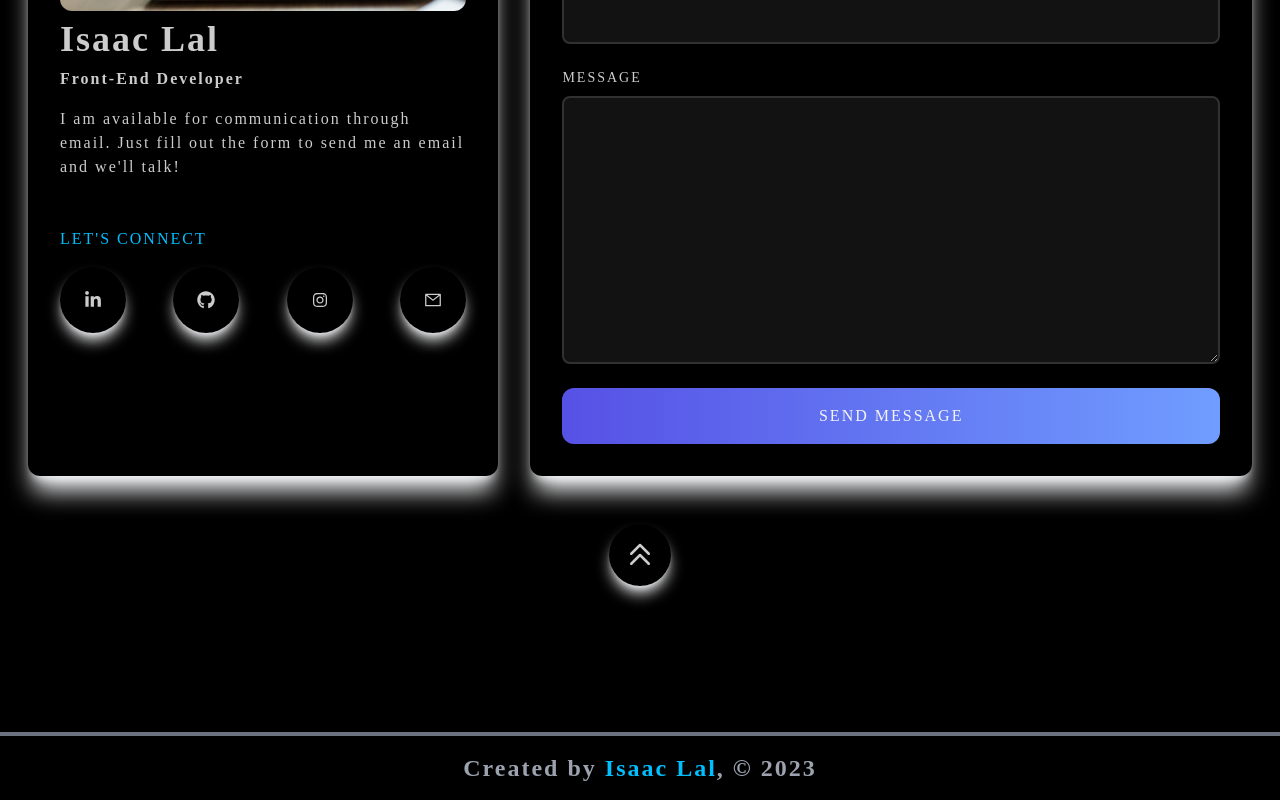
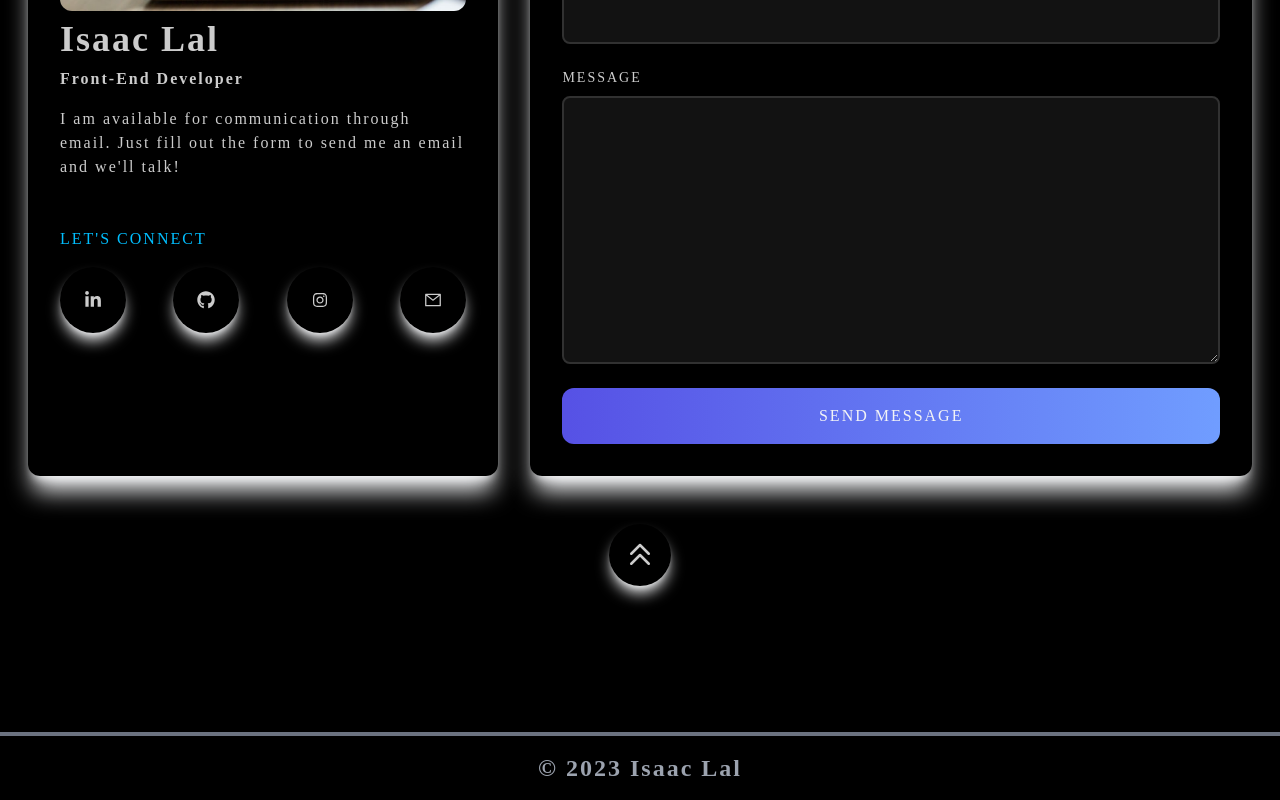
Before and after one commit to isaac-lal/portfolio-website, a React (Vite) app: page / in a window 1280 px wide. Shown: the part 3652-4452 px from the top of the page. Built offline with nearby package versions, Linux system fonts and the light colour scheme; the HTML template or start-up script is replaced by a standard one.

Commit message:
Updated copyright

```diff
--- a/src/components/Footer.jsx
+++ b/src/components/Footer.jsx
@@ -12,7 +12,7 @@ const Footer = () => {
              bottom-0
              p-4'
       >
-        Created by <span className='text-[#00bfff]'>Isaac Lal</span>, © 2023
+        © 2023 Isaac Lal
       </div>
     </div>
   );
```
